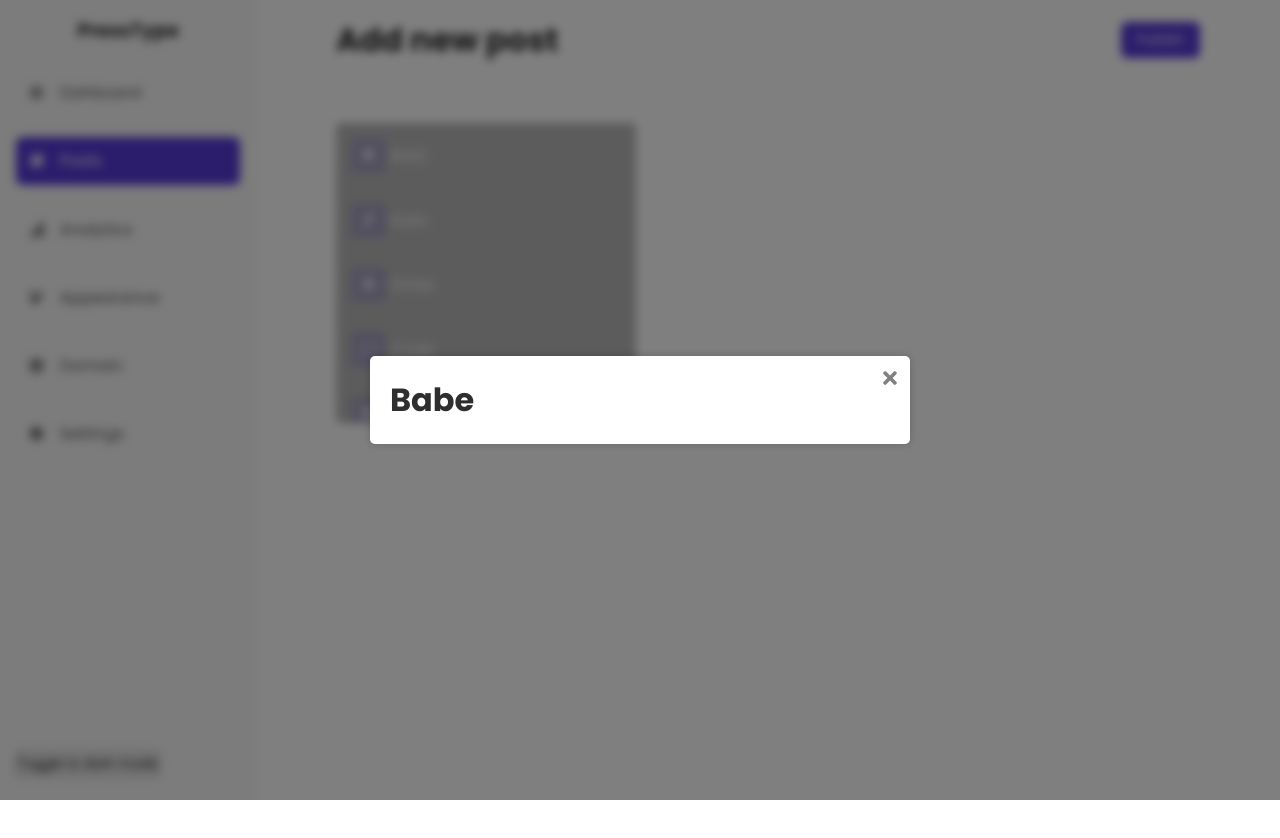
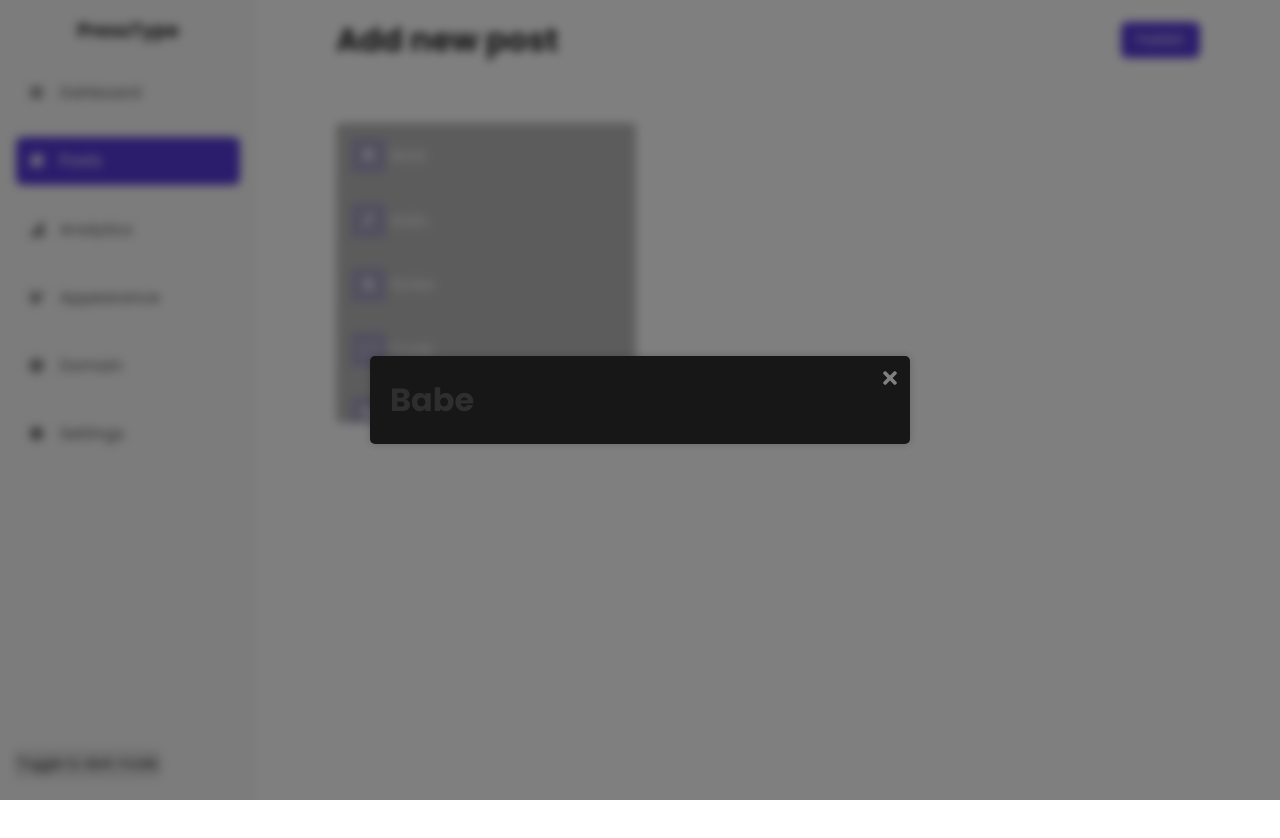
Before and after one commit to akinloluwami/presstype, a Next.js app: page /posts/new in a window 1280 px wide. Shown: the top 838 px of the page. Built offline with nearby package versions, Linux system fonts and the light colour scheme.

Commit message:
changed background color

```diff
--- a/components/elements/modal/style.module.scss
+++ b/components/elements/modal/style.module.scss
@@ -1,3 +1,5 @@
+@import "../../../styles/variables.scss";
+
 $modal-bg-color: rgba(0, 0, 0, 0.5);
 $modal-border-radius: 5px;
 $modal-box-shadow: 0px 0px 10px rgba(0, 0, 0, 0.2);
@@ -22,7 +24,7 @@ $modal-close-button-hover-color: black;
 }
 
 .modal-container {
-  background-color: white;
+  background-color: $dark-secondary;
   border-radius: $modal-border-radius;
   box-shadow: $modal-box-shadow;
   padding: $modal-padding;
```
